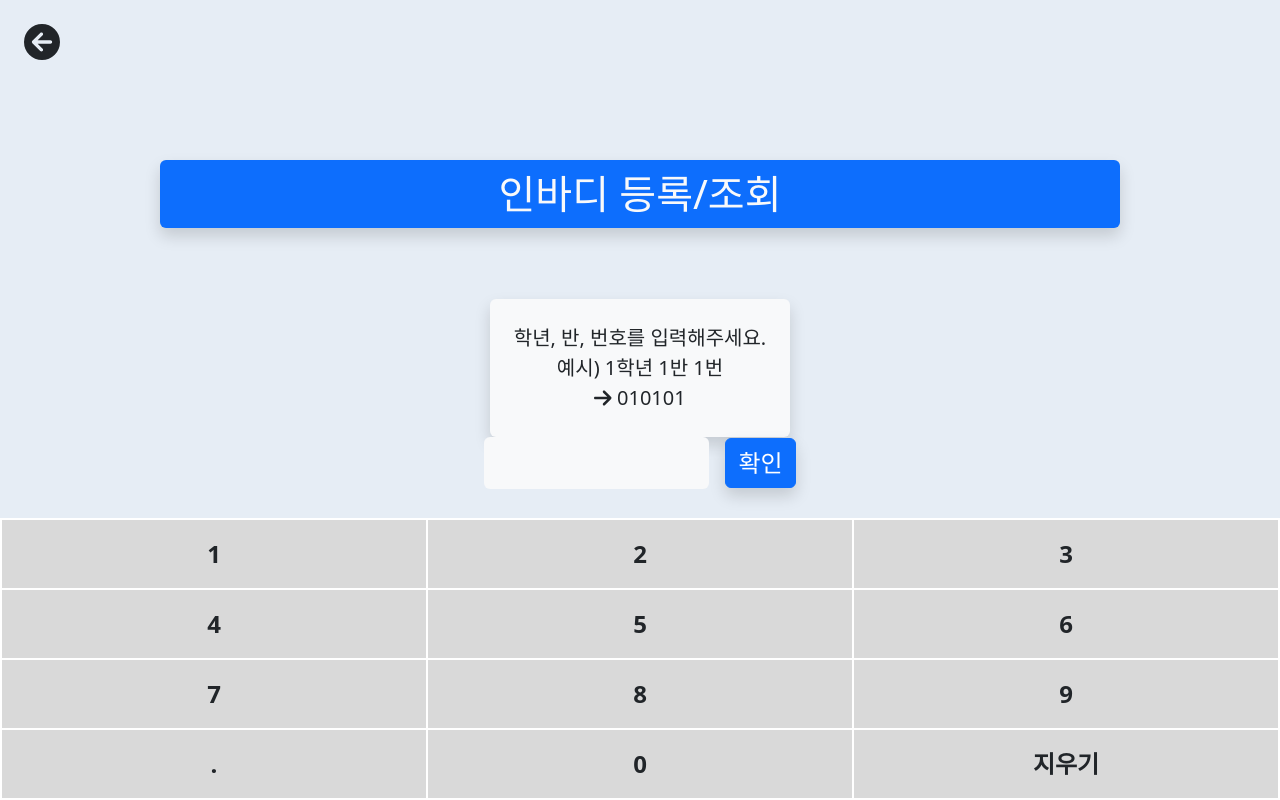
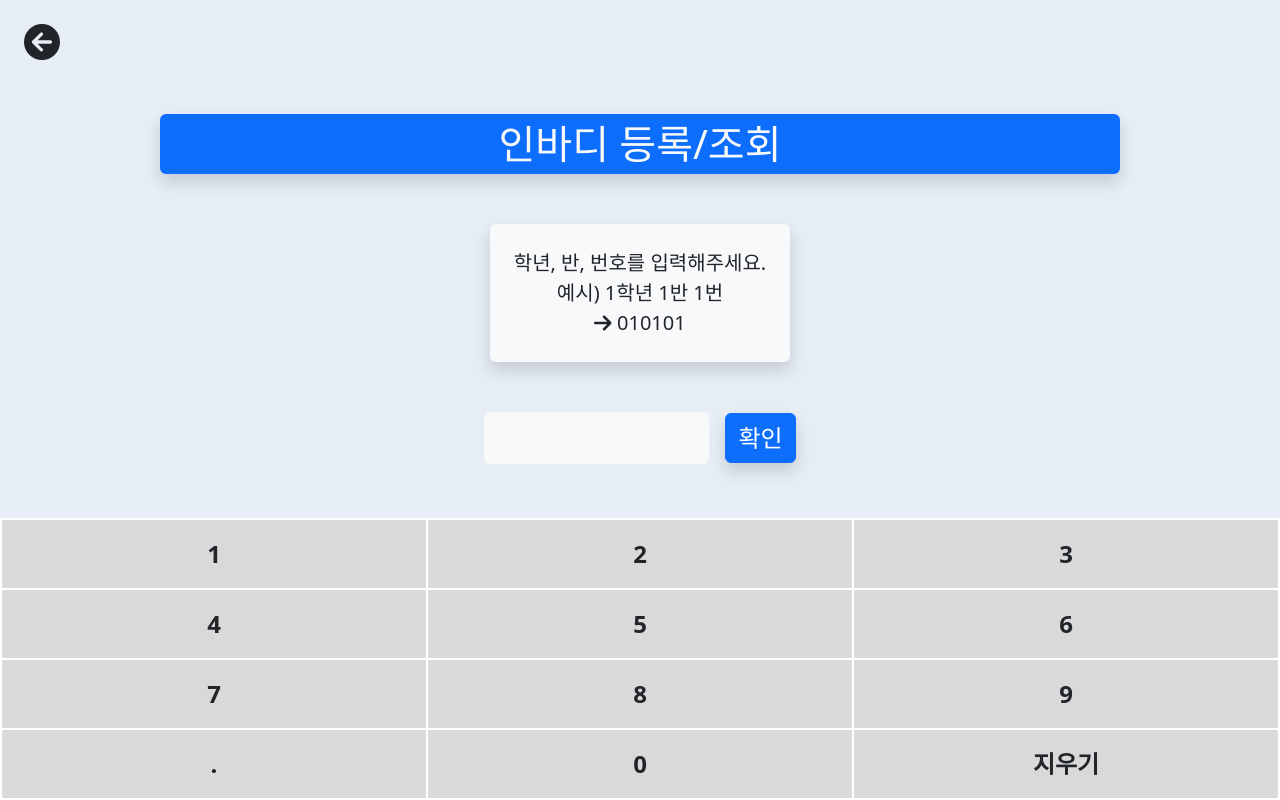
Before and after one commit to Bin-Choi/Kiokio, a Vue app in the folder frontend/kiosk/: page /inbody in a window 1280 px wide. Built offline with nearby package versions, Linux system fonts and the light colour scheme.

Commit message:
modify inbody page layout

```diff
--- a/frontend/kiosk/src/views/InbodyView.vue
+++ b/frontend/kiosk/src/views/InbodyView.vue
@@ -13,13 +13,12 @@
     </div>
 
     <div
-      class="h-50 d-flex flex-column align-items-center justify-conent-around"
+      class="h-50 d-flex flex-column align-items-center justify-content-around"
     >
       <!-- PAGE TITLE -->
       <div
-        id="title"
         v-if="!showModal"
-        class="w-75 m-auto bg-primary rounded text-light p-1 shadow"
+        class="w-75 bg-primary rounded text-light shadow"
         style="font-size: 5vh"
       >
         인바디 등록/조회
```
